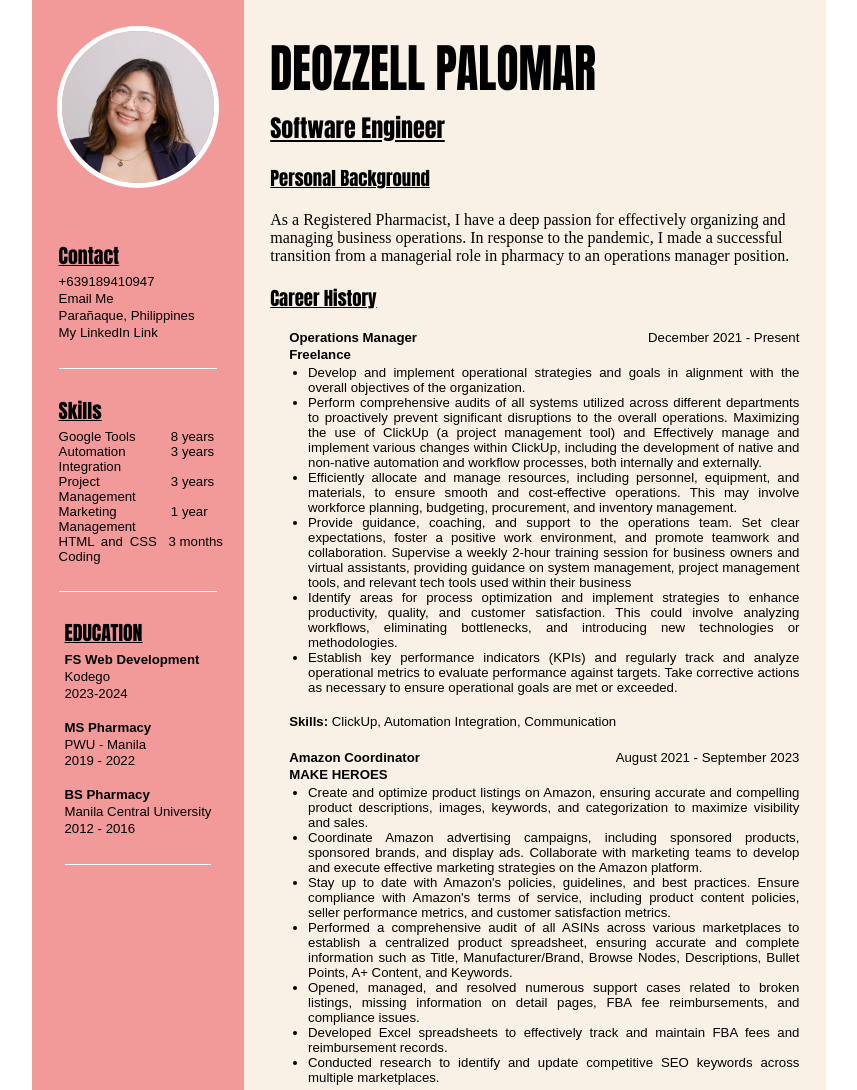
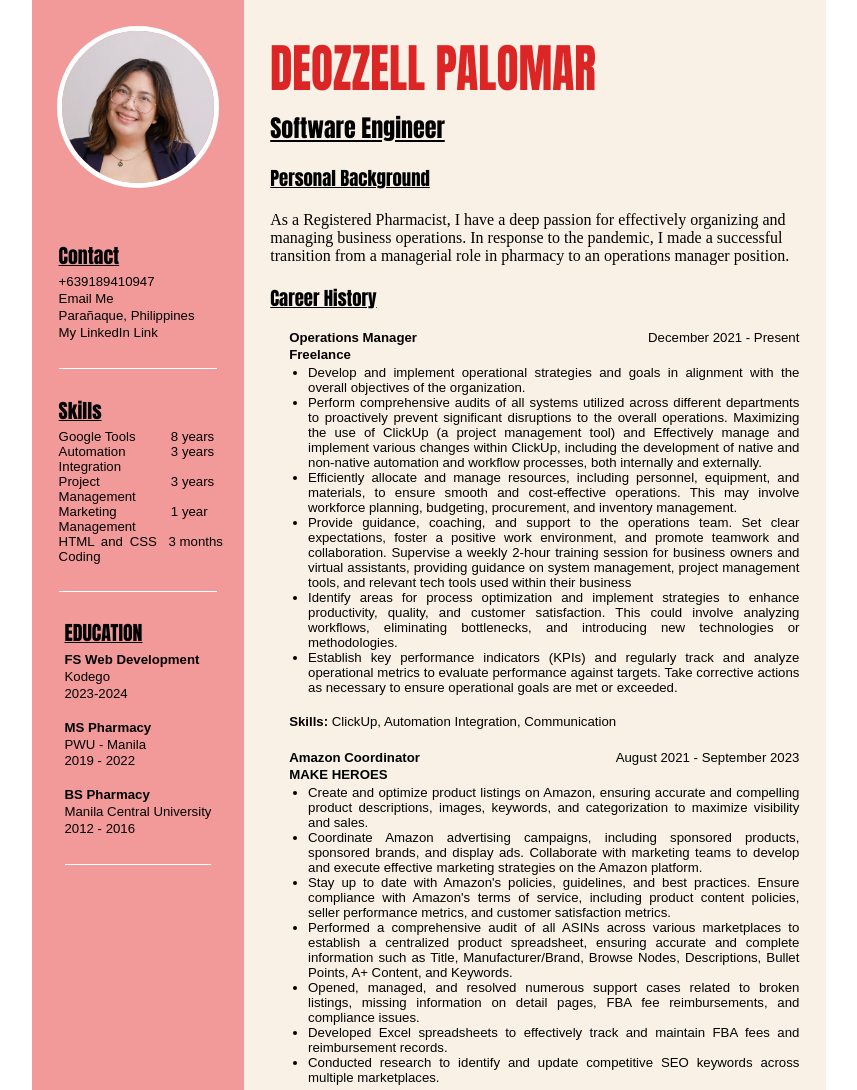
Before and after one commit to ilovezelly/resume, a plain HTML site: page index.html in a window 1280 px wide. Shown: the top 1090 px of the page, without its empty margins (211-1068 px from the left). Drawn offline with Linux system fonts and the light colour scheme.

Commit message:
change the color of the right panel h1

```diff
--- a/resume.css
+++ b/resume.css
@@ -51,7 +51,7 @@ p{
   font-weight: bold;
 }
 .rightpanel h1{
-  color: black;
+  color: rgb(220, 37, 37);
 }
 .rightpanel text{
   font-size: 0.60cm;
```
